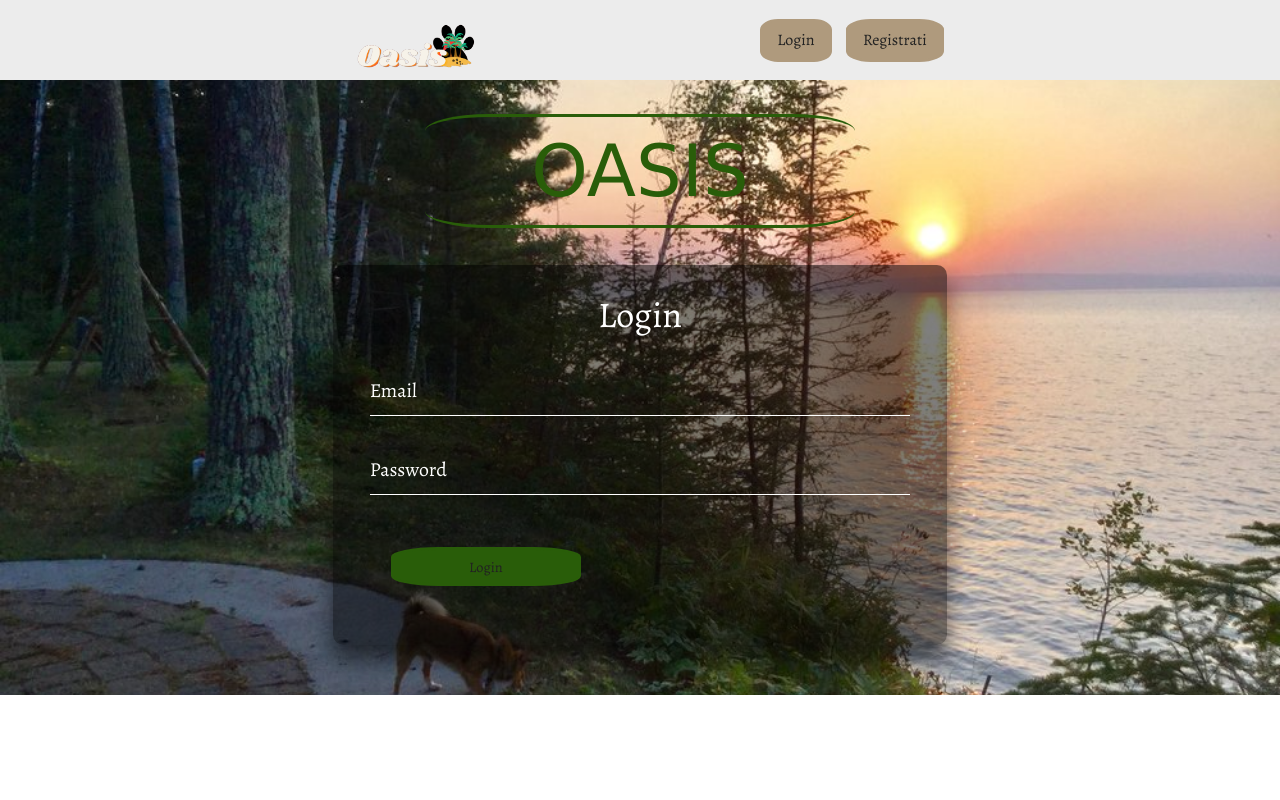
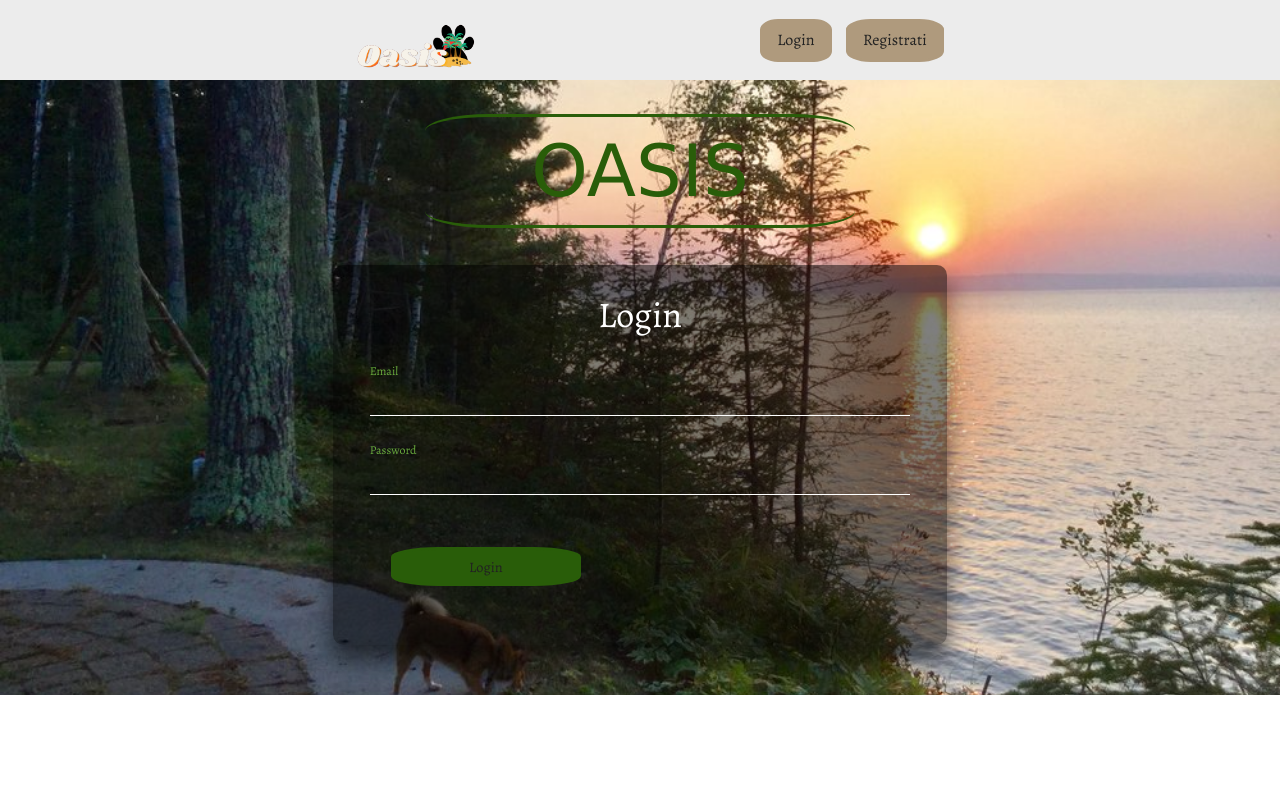
Before and after one commit to William-95/Oasis, a React (Create React App) app: page / in a window 1280 px wide. Shown: the top 800 px of the page. Built offline with nearby package versions, Linux system fonts and the light colour scheme; no server answers.

Commit message:
Update enterForm.css

```diff
--- a/src/css/enterForm.css
+++ b/src/css/enterForm.css
@@ -73,6 +73,13 @@
   color: var(--lightGreen);
   font-size: 12px;
 }
+.userBox input:valid ~ label
+{
+  top: -20px;
+  left: 0;
+  color: var(--lightGreen);
+  font-size: 12px;
+}
 .userBox input:active ~ input{
   background: transparent;
 }
```
